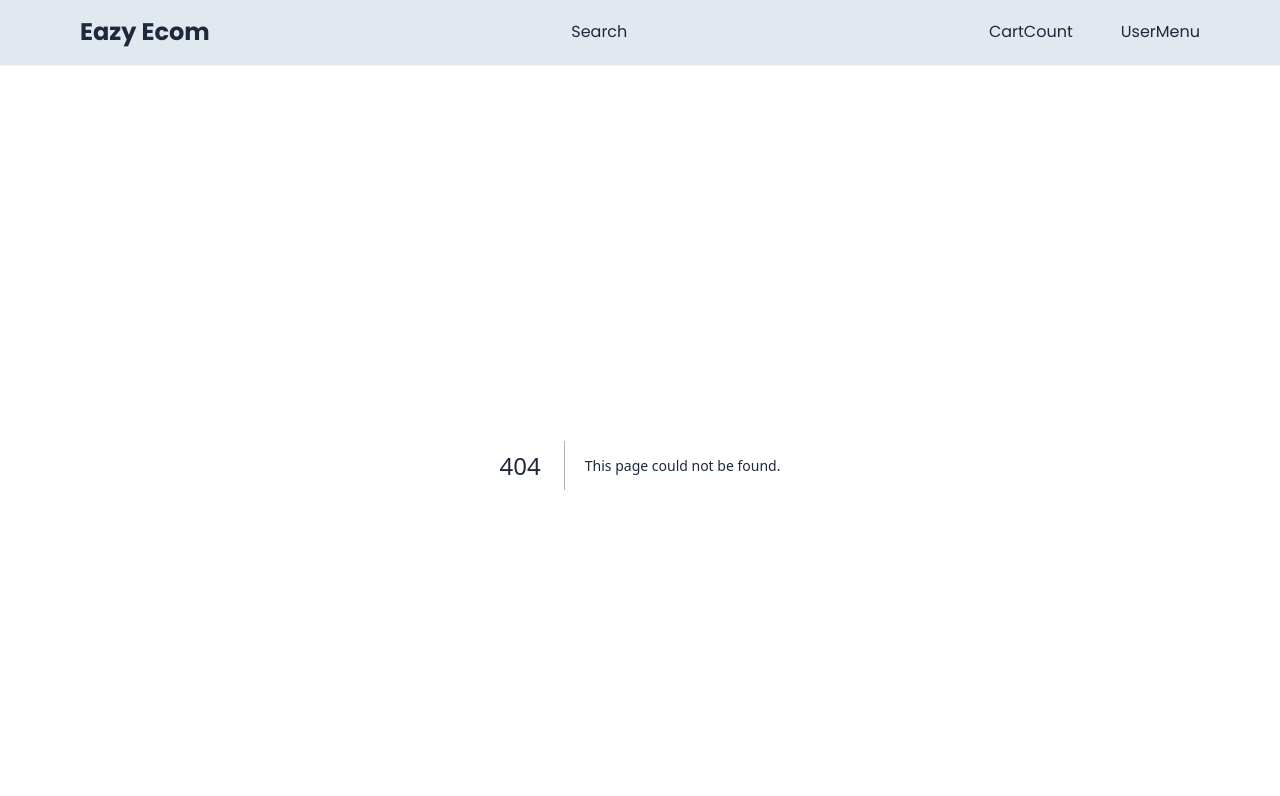
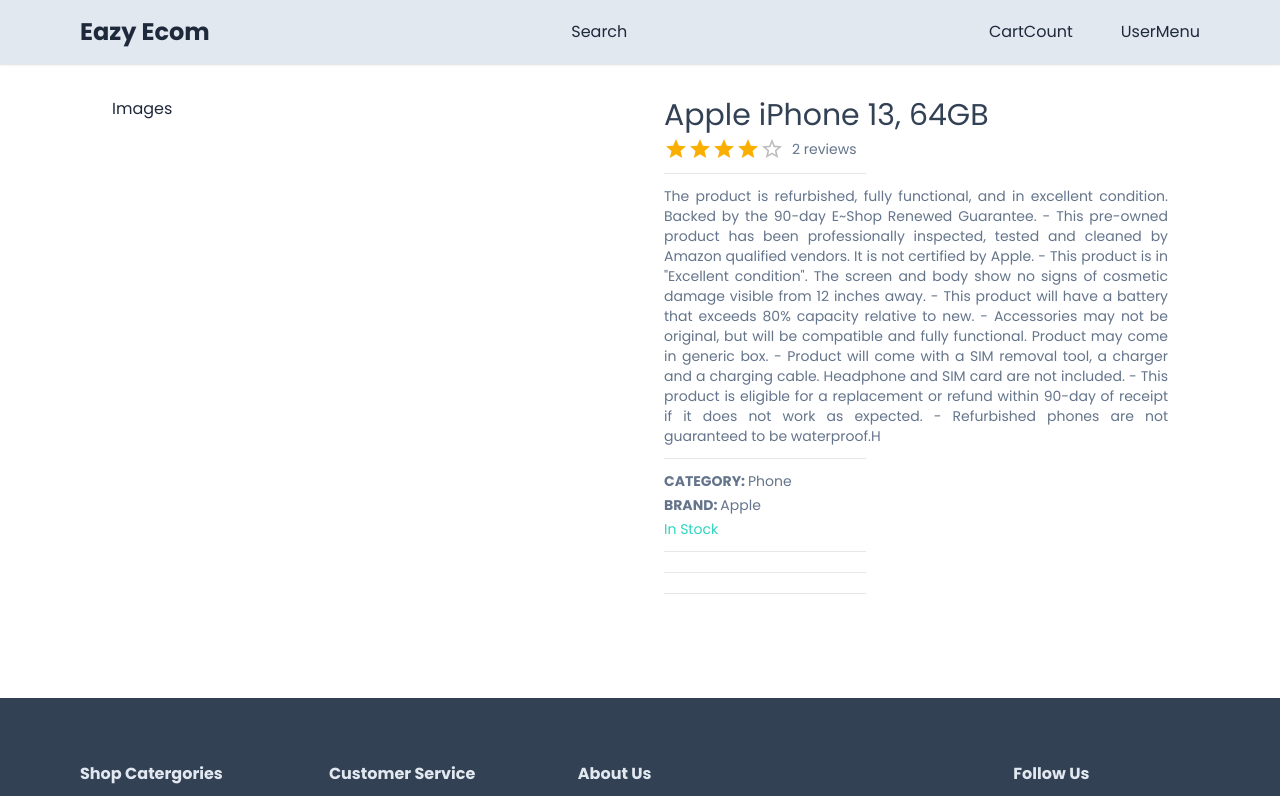
Before and after one commit to GordonNZ/NextEcomApp, a Next.js app: page /product/1 in a window 1280 px wide. Before the commit this address had no page. Shown: the top 796 px of the page. Built offline with nearby package versions, Linux system fonts and the light colour scheme.

Commit message:
creating routes and product details page

```diff
--- /dev/null
+++ b/app/(routes)/cart/page.tsx
@@ -0,0 +1,9 @@
+import React from 'react';
+
+type Props = {};
+
+const Cart = (props: Props) => {
+  return <div>Cart page</div>;
+};
+
+export default Cart;
--- /dev/null
+++ b/app/(routes)/product/[productId]/page.tsx
@@ -0,0 +1,26 @@
+import Container from '@/app/components/container';
+import { product } from '@/utils/product';
+import React from 'react';
+import ProductDetails from './productDetasils';
+
+interface Iprams {
+  productId?: string;
+}
+
+const Product = ({ params }: { params: Iprams }) => {
+  console.log(params);
+
+  const productRating =
+    product.reviews.reduce((acc: number, item: any) => item.rating + acc, 0) /
+    product.reviews.length;
+
+  return (
+    <div className='p-8'>
+      <Container>
+        <ProductDetails product={product} />
+      </Container>
+    </div>
+  );
+};
+
+export default Product;
--- /dev/null
+++ b/app/(routes)/product/[productId]/productDetasils.tsx
@@ -0,0 +1,50 @@
+'use client';
+
+import { Rating } from '@mui/material';
+import React from 'react';
+
+interface ProductDetailsProps {
+  product: any;
+}
+
+const Horizontal = () => {
+  return <hr className='w-[40%] my-2' />;
+};
+
+const ProductDetails = ({ product }: ProductDetailsProps) => {
+  const productRating =
+    product.reviews.reduce((acc: number, item: any) => item.rating + acc, 0) /
+    product.reviews.length;
+  return (
+    <div className='grid grid-cols-1 md:grid-cols-2 gap-12'>
+      <div>Images</div>
+      <div className='flex flex-col gap-1 text-slate-500 text-sm'>
+        <h2 className='text-3xl font-medium text-slate-700'>{product.name}</h2>
+        <div className='flex items-center gap-2'>
+          <Rating value={productRating} readOnly />
+          <div>{product.reviews.length} reviews</div>
+        </div>
+        <Horizontal />
+        <div className='text-justify'>{product.description}H</div>
+        <Horizontal />
+        <div>
+          <span className='font-semibold'>CATEGORY: </span>
+          {product.category}
+        </div>
+        <div>
+          <span className='font-semibold'>BRAND: </span>
+          {product.brand}
+        </div>
+        <div className={product.inStock ? 'text-teal-400' : 'text-rose-400'}>
+          {product.inStock ? 'In Stock' : 'Out of Stock'}
+        </div>
+        <Horizontal />
+
+        <Horizontal />
+        <Horizontal />
+      </div>
+    </div>
+  );
+};
+
+export default ProductDetails;
--- a/app/components/products/productCard.tsx
+++ b/app/components/products/productCard.tsx
@@ -3,6 +3,7 @@
 import { truncateText } from '@/utils/truncateText';
 import { Rating } from '@mui/material';
 import Image from 'next/image';
+import { useRouter } from 'next/navigation';
 import React from 'react';
 
 interface ProductCardProps {
@@ -10,6 +11,8 @@
 }
 
 const ProductCard = (data: ProductCardProps) => {
+  const router = useRouter();
+
   const productRating =
     data.data.reviews.reduce((acc: number, item: any) => item.rating + acc, 0) /
     data.data.reviews.length;
@@ -18,6 +21,7 @@
     <div
       className='col-span-1 cursor-pointer border-[1.2px] border-slate-200
     bg-slate-50 rounded-sm p-2 transition hover:scale-105 text-center text-sm'
+      onClick={() => router.push(`/product/${data.data.id}`)}
     >
       <div className='flex flex-col items-center w-full gap-1 '>
         <div className='aspect-square overflow-hidden relative w-full'>
--- /dev/null
+++ b/utils/product.tsx
@@ -0,0 +1,71 @@
+export const product = {
+  id: '648437b38c44d52b9542e340',
+  name: 'Apple iPhone 13, 64GB',
+  description:
+    'The product is refurbished, fully functional, and in excellent condition. Backed by the 90-day E~Shop Renewed Guarantee.\n- This pre-owned product has been professionally inspected, tested and cleaned by Amazon qualified vendors. It is not certified by Apple.\n- This product is in "Excellent condition". The screen and body show no signs of cosmetic damage visible from 12 inches away.\n- This product will have a battery that exceeds 80% capacity relative to new.\n- Accessories may not be original, but will be compatible and fully functional. Product may come in generic box.\n- Product will come with a SIM removal tool, a charger and a charging cable. Headphone and SIM card are not included.\n- This product is eligible for a replacement or refund within 90-day of receipt if it does not work as expected.\n- Refurbished phones are not guaranteed to be waterproof.',
+  price: 40,
+  brand: 'Apple',
+  category: 'Phone',
+  inStock: true,
+  images: [
+    {
+      color: 'Black',
+      colorCode: '#000000',
+      image: 'https://m.media-amazon.com/images/I/61g+McQpg7L._AC_SX679_.jpg',
+    },
+    {
+      color: 'Blue',
+      colorCode: ' #0000FF',
+      image: 'https://m.media-amazon.com/images/I/713Om9vCHUL._AC_SX679_.jpg',
+    },
+    {
+      color: 'Red',
+      colorCode: '#FF0000',
+      image:
+        'https://m.media-amazon.com/images/I/61thdjmfHcL.__AC_SX300_SY300_QL70_FMwebp_.jpg',
+    },
+  ],
+  reviews: [
+    {
+      id: '6499b4887402b0efd394d8f3',
+      userId: '6499b184b0e9a8c8709821d3',
+      productId: '648437b38c44d52b9542e340',
+      rating: 4,
+      comment:
+        'good enough. I like the camera and casing. the delivery was fast too.',
+      createdDate: '2023-06-26T15:53:44.483Z',
+      user: {
+        id: '6499b184b0e9a8c8709821d3',
+        name: 'Chaoo',
+        email: 'example1@gmail.com',
+        emailVerified: null,
+        image:
+          'https://lh3.googleusercontent.com/a/AAcHTtcuRLwWi1vPKaQOcJlUurlhRAIIq2LgYccE8p32=s96-c',
+        hashedPassword: null,
+        createdAt: '2023-06-26T15:40:52.558Z',
+        updatedAt: '2023-06-26T15:40:52.558Z',
+        role: 'USER',
+      },
+    },
+    {
+      id: '6499a110efe4e4de451c7edc',
+      userId: '6475af156bad4917456e6e1e',
+      productId: '648437b38c44d52b9542e340',
+      rating: 4,
+      comment: 'I really liked it!!',
+      createdDate: '2023-06-26T14:30:40.998Z',
+      user: {
+        id: '6475af156bad4917456e6e1e',
+        name: 'Charles',
+        email: 'example@gmail.com',
+        emailVerified: null,
+        image:
+          'https://lh3.googleusercontent.com/a/AAcHTteOiCtILLBWiAoolIW9PJH-r5825pBDl824_8LD=s96-c',
+        hashedPassword: null,
+        createdAt: '2023-05-30T08:08:53.979Z',
+        updatedAt: '2023-05-30T08:08:53.979Z',
+        role: 'ADMIN',
+      },
+    },
+  ],
+};
```
